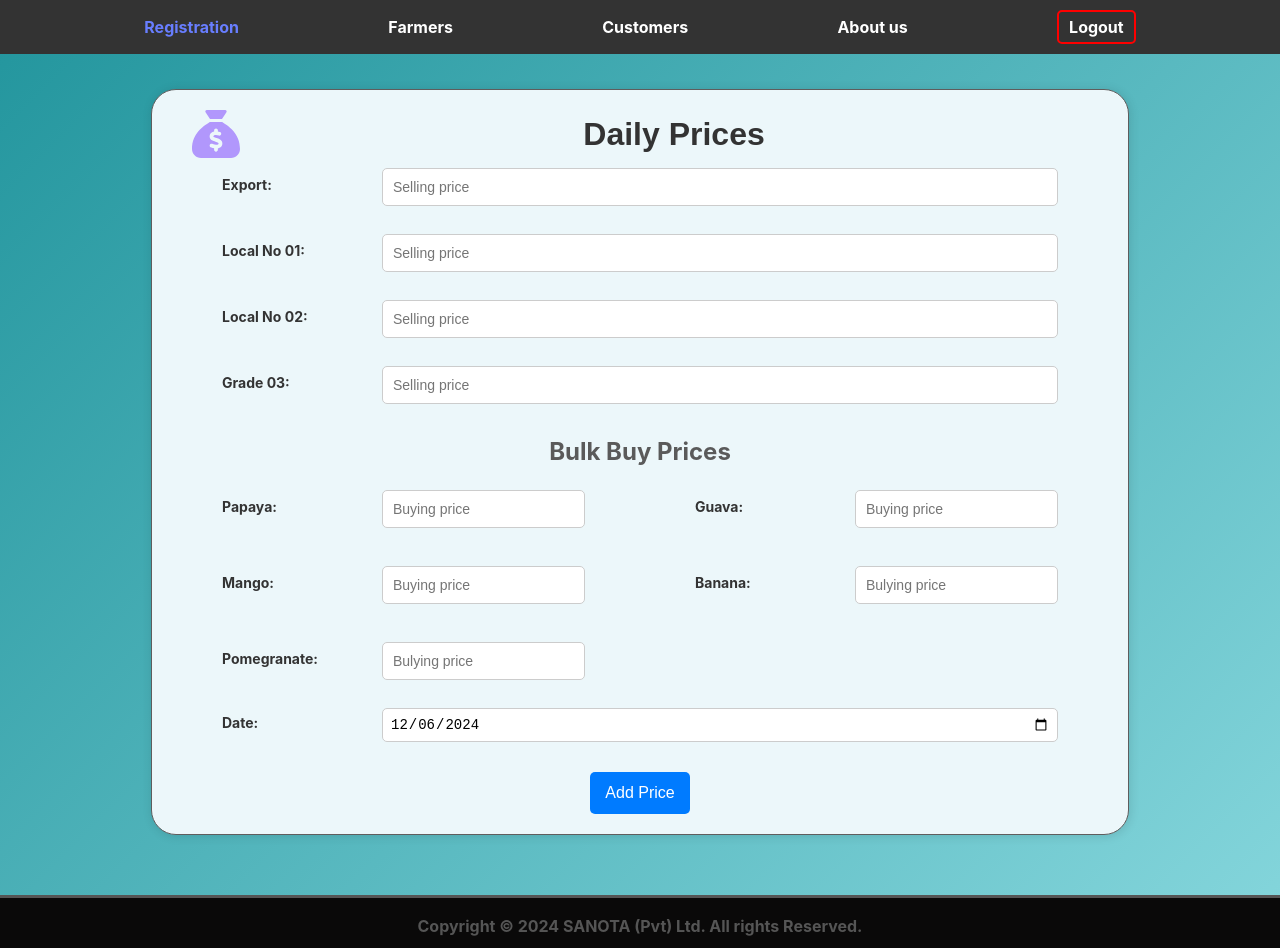
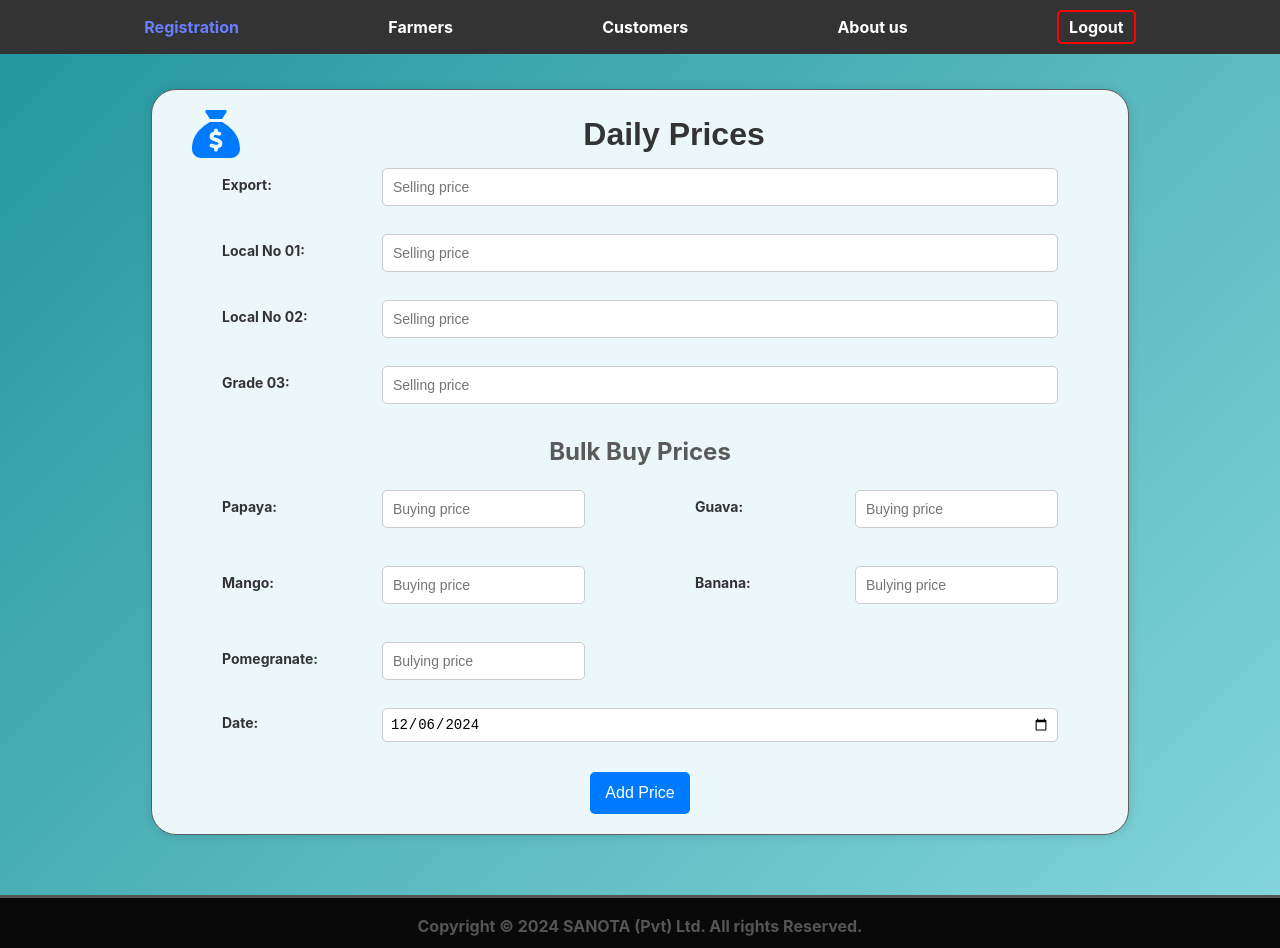
Before and after one commit to sulaiman4342/Farmers-and-Customers-Application, a React (Vite) app in the folder react-vite-application/: page /daily-price in a window 1280 px wide. Built offline with nearby package versions, Linux system fonts and the light colour scheme; sample sign-in values are in the browser's storage.

Commit message:
minor errors corrected

```diff
--- a/react-vite-application/src/pages/CustomerListPage.jsx
+++ b/react-vite-application/src/pages/CustomerListPage.jsx
@@ -1,4 +1,4 @@
-import React, { useState, useEffect } from 'react';
+import { useState, useEffect } from 'react';
 import axios from 'axios';
 import { FontAwesomeIcon } from '@fortawesome/react-fontawesome';
 import { faQrcode, faPenToSquare, faDownload, faPrint, faSearch } from '@fortawesome/free-solid-svg-icons';
@@ -9,7 +9,7 @@ import './CustomerListPage.css';
 
 function CustomerList( ) {
   const [customers, setCustomers] = useState([]);
-  const [loading, setLoading] = useState(true);
+  // const [loading, setLoading] = useState(true);
   const [searchTerm, setSearchTerm] = useState('');
   const [qrData, setQrData] = useState({});
   const [isQrVisible, setIsQrVisible] = useState(false);
@@ -37,20 +37,20 @@ function CustomerList( ) {
           formattedShowId: seller.formattedShowId
         }));
         setCustomers(filteredData);
-        setLoading(false);
+
       })
       .catch(error => {
         console.error('Error fetching  customer data:', error);
-        setLoading(false);
+
         Swal.fire('Error!', 'Error loading customer data', 'error');
       });
   };
 
   // Pagination calculations
   const totalPages = Math.ceil(customers.length / itemsPerPage);
-  const indexOfLastItem = currentPage * itemsPerPage;
-  const indexOfFirstItem = indexOfLastItem - itemsPerPage;
-  const currentItems = customers.slice(indexOfFirstItem, indexOfLastItem);
+  // const indexOfLastItem = currentPage * itemsPerPage;
+  // const indexOfFirstItem = indexOfLastItem - itemsPerPage;
+  // const currentItems = customers.slice(indexOfFirstItem, indexOfLastItem);
 
   const goToNextPage = () => {
     if (currentPage < totalPages) setCurrentPage((prevPage) => prevPage + 1);
--- a/react-vite-application/src/pages/DailyPrice.jsx
+++ b/react-vite-application/src/pages/DailyPrice.jsx
@@ -1,4 +1,4 @@
-import React, { useState } from 'react';
+import  { useState } from 'react';
 import axios from 'axios';
 import {notification } from 'antd';
 import Header from '../components/Header';
@@ -158,7 +158,7 @@ function PriceAdd() {
       <div className="priceadd-container">
         <div className="priceadd-box">
           <div className="priceadd-header">
-            <FontAwesomeIcon icon={faSackDollar} style={{color: "#B197FC",}} className="form-icon-dolar" size="3x" />
+            <FontAwesomeIcon icon={faSackDollar} style={{color: "#007bff",}} className="form-icon-dolar" size="3x" />
             <h2>Daily Prices</h2>
           </div>
           <form onSubmit={handleSubmit}>
```
